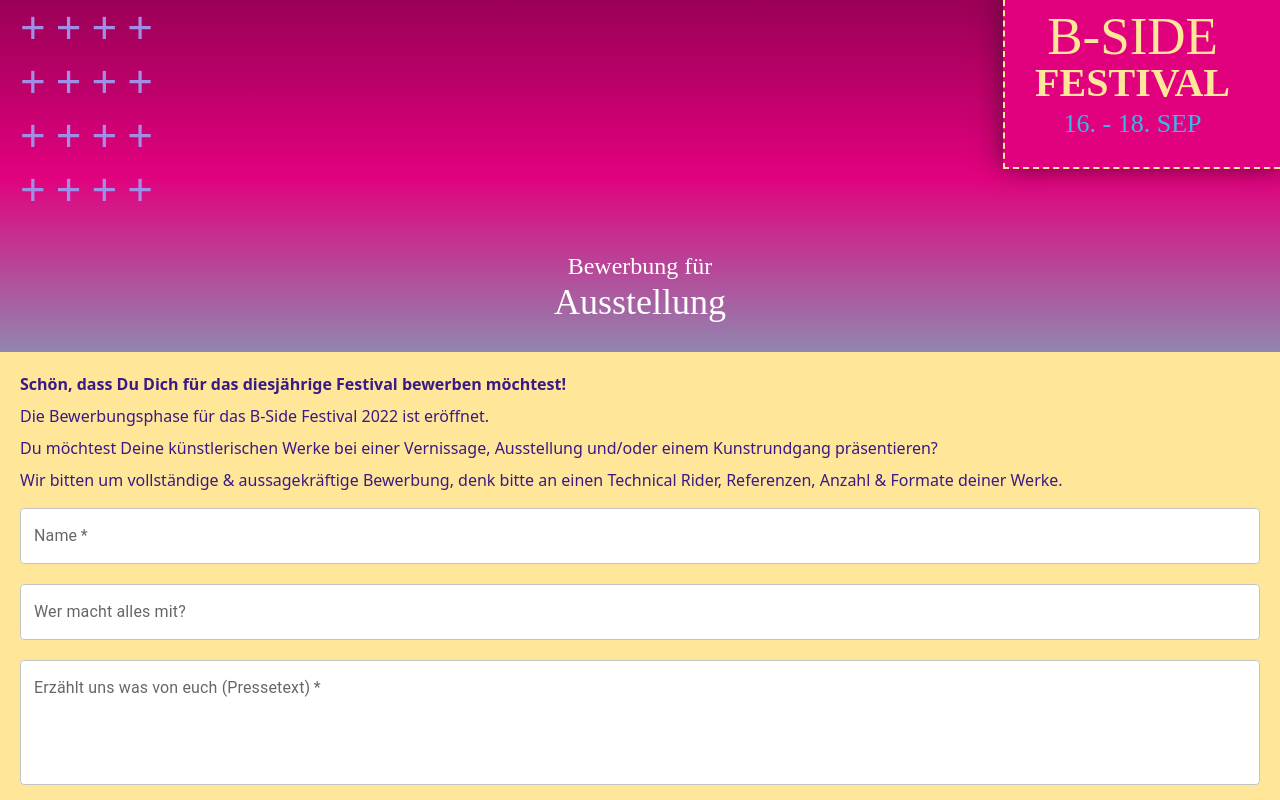
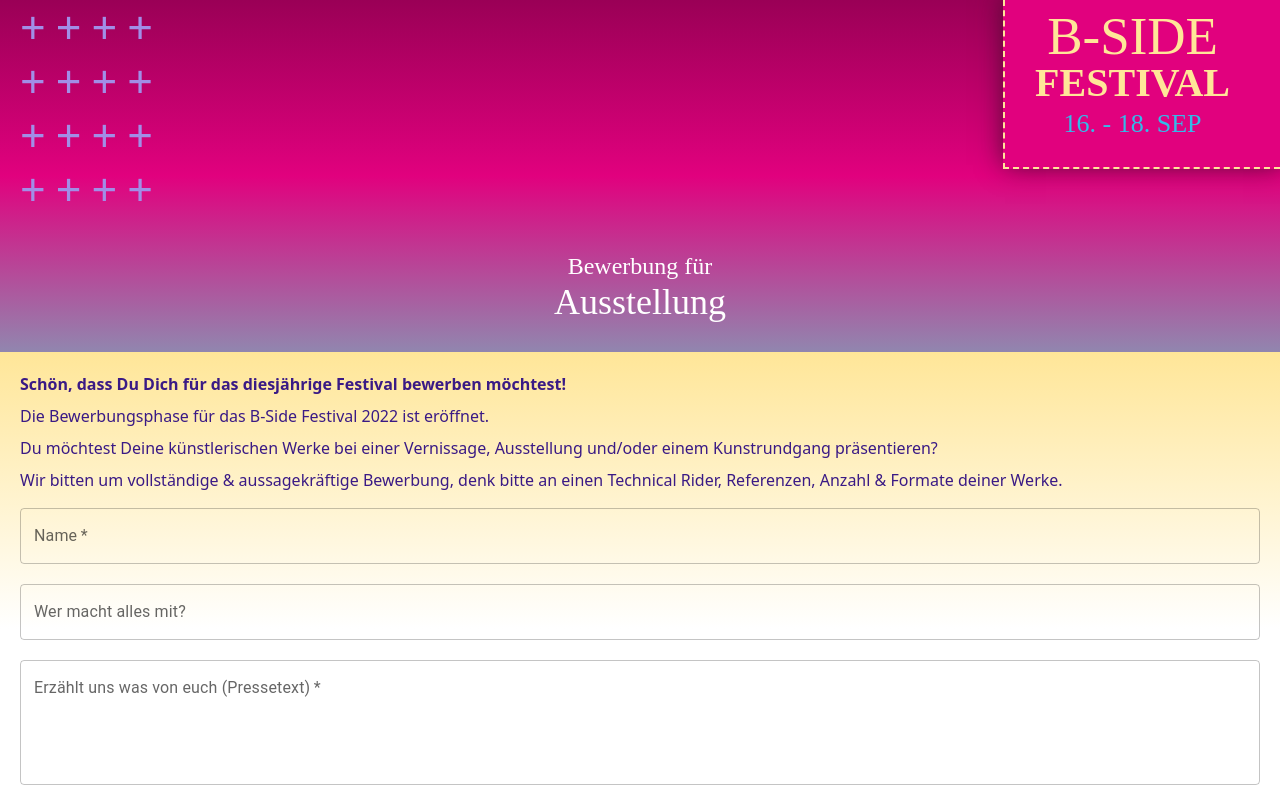
Before and after one commit to bside-ms/bside_festival, a Next.js app: page /bewerbung/ausstellung in a window 1280 px wide. Shown: the top 800 px of the page. Built offline with nearby package versions, Linux system fonts and the light colour scheme; a web font is replaced by a local one.

Commit message:
Add helper text to form; simplify styling problems

```diff
--- a/components/application-form/ApplicationForm.module.scss
+++ b/components/application-form/ApplicationForm.module.scss
@@ -14,6 +14,6 @@
 }
 
 .form {
-  background: #ffe698;
+  background: linear-gradient(180deg, #ffe698 0%, #fff 20%, #fff 80%, #ffe698 100%);
   padding: 20px;
 }
--- a/components/application-form/ApplicationFormContextProvider.tsx
+++ b/components/application-form/ApplicationFormContextProvider.tsx
@@ -1,4 +1,3 @@
-import { createTheme, ThemeProvider } from '@mui/material';
 import type { ReactElement, ReactNode } from 'react';
 import ApplicationFormContext from 'lib/application-form/ApplicationFormContext';
 import type ApplicationType from 'lib/application-form/ApplicationType';
@@ -10,20 +9,6 @@
 
 const ApplicationFormContextProvider = ({ applicationType, children }: Props): ReactElement => {
 
-    // There's probably a better way to achieve this..
-    const theme = createTheme({
-        components: {
-            MuiTextField: {
-                defaultProps: {
-                    style: {
-                        background: 'white',
-                        borderRadius: '4px',
-                    },
-                },
-            },
-        },
-    });
-
     const formValues = new Map<string, string>();
 
     const setFormValue = (name: string, value: string): void => {
@@ -33,11 +18,9 @@
     setFormValue('applicationType', applicationType);
 
     return (
-        <ThemeProvider theme={theme}>
-            <ApplicationFormContext.Provider value={{ formValues, setFormValue }}>
-                {children}
-            </ApplicationFormContext.Provider>
-        </ThemeProvider>
+        <ApplicationFormContext.Provider value={{ formValues, setFormValue }}>
+            {children}
+        </ApplicationFormContext.Provider>
     );
 };
 
--- a/components/application-form/ApplicationFormTextField.tsx
+++ b/components/application-form/ApplicationFormTextField.tsx
@@ -23,6 +23,7 @@
             name={formField.name}
             onChange={handleChange}
             required={formField.mandatory}
+            helperText={formField.info}
         />
     );
 };
```
